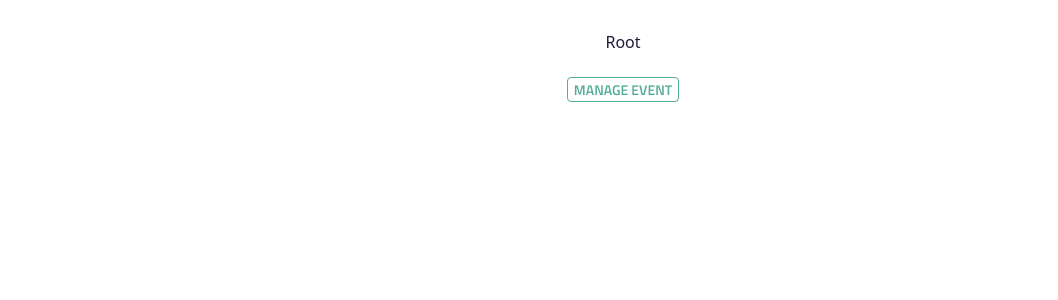
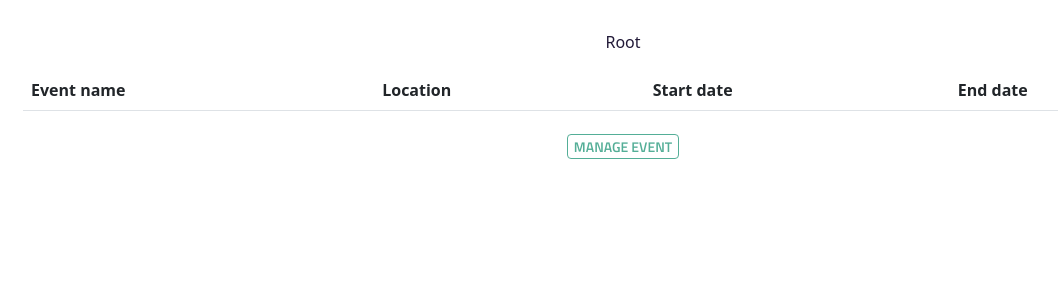
Before and after one commit to dtymos01123581321/onvent_inc, a React (Create React App) app in the folder frontend/: page / in a window 1280 px wide. Shown: the top 300 px of the page, without its empty margins (17-1075 px from the left). Built offline with nearby package versions, Linux system fonts and the light colour scheme.

Commit message:
[Coding challenge]: 5 - Accessing the / (root) route will list, in a table format, all events stored in local storage

```diff
--- a/frontend/package.json
+++ b/frontend/package.json
@@ -6,6 +6,7 @@
     "bootstrap": "^5.1.3",
     "classnames": "^2.2.6",
     "history": "^4.9.0",
+    "moment": "^2.29.1",
     "node-sass": "^4.11.0",
     "prop-types": "^15.7.2",
     "react": "^16.8.6",
--- a/frontend/src/pages/Main/index.jsx
+++ b/frontend/src/pages/Main/index.jsx
@@ -12,10 +12,31 @@ class Index extends Component {
   componentDidMount() {}
 
   render() {
+    const { events } = this.props;
 
     return (
       <div className="content root">
         <p> Root </p>
+        <table className="table">
+          <thead>
+          <tr>
+            <th scope="col">Event name</th>
+            <th scope="col">Location</th>
+            <th scope="col">Start date</th>
+            <th scope="col">End date</th>
+          </tr>
+          </thead>
+          <tbody>
+            {events.length ? events.map((event, index) => <tr key={index}>
+              <td>{event.eventName}</td>
+              <td>{event.location}</td>
+              <td>{event.startDate}</td>
+              <td>{event.endDate}</td>
+            </tr>) : ''
+            }
+          </tbody>
+        </table>
+
         <div className="btn">
           <Button type="button" size="l" color="green" text="Manage Event" href="/manageEvent" />
         </div>
@@ -25,9 +46,11 @@ class Index extends Component {
 }
 
 Index.propTypes = {
+  events: PropTypes.arrayOf(PropTypes.any).isRequired,
 };
 
-const mapStateToProps = () => ({
+const mapStateToProps = ({ events }) => ({
+  events
 });
 
 const mapDispatchToProps = {
--- a/frontend/src/pages/ManageEvent/index.jsx
+++ b/frontend/src/pages/ManageEvent/index.jsx
@@ -2,6 +2,7 @@ import React, { Component } from 'react';
 import { connect } from 'react-redux';
 import PropTypes from 'prop-types';
 import DatePicker from 'react-datepicker';
+import moment from 'moment';
 
 import * as eventsActions from '../../utilities/redux/actions/eventsActions';
 import 'react-datepicker/dist/react-datepicker.css';
@@ -28,12 +29,18 @@ class Index extends Component {
 
   onSubmit = (event) => {
     event.preventDefault();
+    const { eventName, location, startDate, endDate } = this.state;
     const { setEventAction } = this.props;
-    setEventAction(this.state)
+
+    setEventAction({
+      eventName,
+      location,
+      startDate: moment(startDate).format('YYYY-MM-DD, h:mm:ss'),
+      endDate: moment(endDate).format('YYYY-MM-DD, h:mm:ss') })
   }
 
   render() {
-  const { location, eventName, startDate, endDate } = this.state;
+  const { eventName, location, startDate, endDate } = this.state;
 
     return (
       <div className="content manage-event">
@@ -62,11 +69,7 @@ class Index extends Component {
             />
           </div>
           <div className="mb-3">
-            <label
-              htmlFor="exampleInputStartDate"
-              className="form-label"
-              onChange={(date) => this.handleDateChange(date, 'startDate')}
-            >Start date</label>
+            <label htmlFor="exampleInputStartDate" className="form-label">Start date</label>
             <DatePicker
               className="form-control"
               selected={startDate}
--- a/frontend/src/utilities/redux/reducers/eventsReducers.js
+++ b/frontend/src/utilities/redux/reducers/eventsReducers.js
@@ -4,7 +4,7 @@ const initState = []
 
 export const events = (state = initState, action) => {
   switch (action.type) {
-    case types.SET_EVENT:
+    case types.SET_EVENT_SUCCESS:
       return [...state, action.payload];
     default:
       return state;
```
Also changed, not shown: 1 other file (tests, documents, lock files or other folders).
